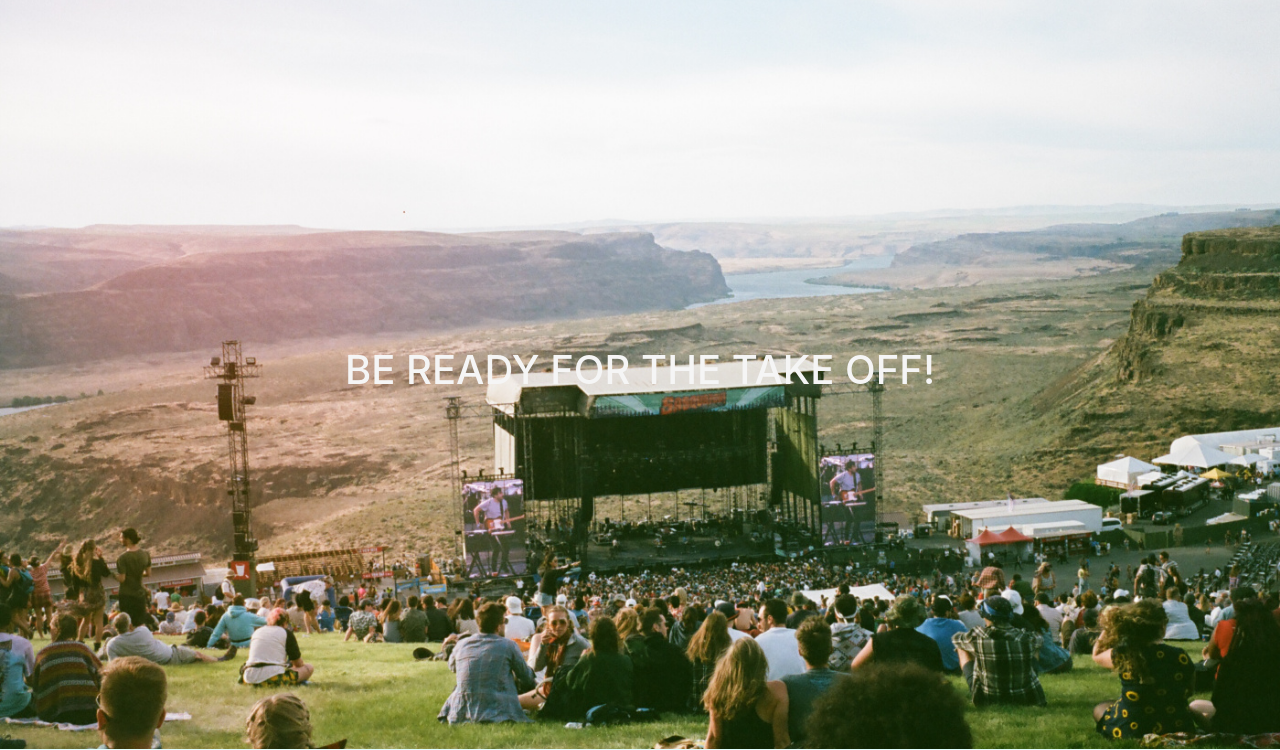
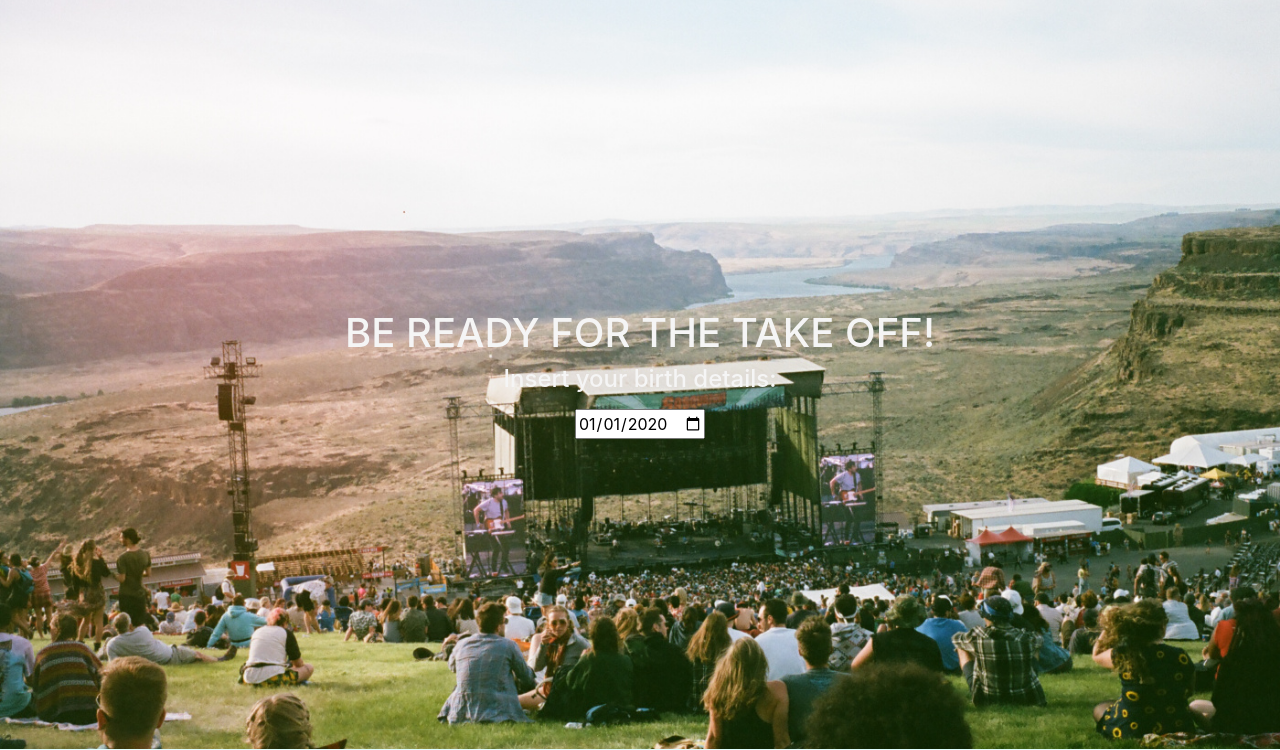
Before and after one commit to thisisjacopo/tunewomb, a PHP site: page /discovery.html in a window 1280 px wide. Shown: the part 205-955 px from the top of the page. Run offline with PHP 8.4, Linux system fonts and the light colour scheme.

Commit message:
monday first with calendar

```diff
--- a/discovery.html
+++ b/discovery.html
@@ -30,6 +30,12 @@
     <main>
         <section class="banner-discovery">
             <h1 class="title">BE READY FOR THE TAKE OFF!</h1>
+            <h4>Insert your birth details:</h4>
+            <label for="start"></label>
+
+<input type="date" id="start" name="trip-start" class="datepicker" data-date-format="mm/dd/yyyy" value="2020-01-01"
+min="1920-01-01" max="2020-12-31">
+
         </section>
 
     <!-- Footer -->
--- a/styles/style.css
+++ b/styles/style.css
@@ -230,3 +230,16 @@ background-color: lightcyan;
     border-color: transparent;
     border: 0px;
 }
+
+label {
+    display: block;
+    font: 1rem 'Montserrat';
+    font-style: normal;
+    color: black;
+
+}
+
+input label {
+    margin: .4rem 0;
+    background-color: cornflowerblue;
+}
```
Also changed, not shown: scripts/datepicker.js (added, +9 -0 lines), 1 other file.
